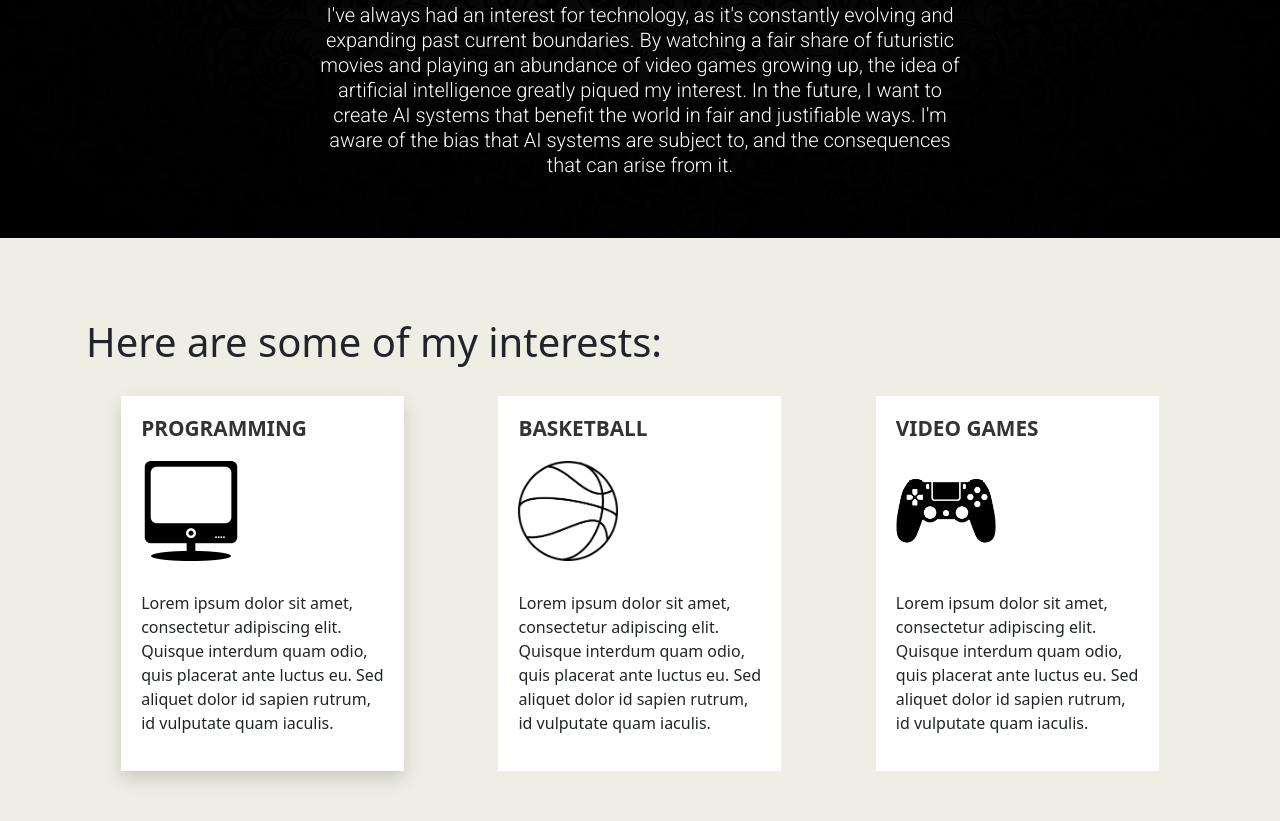
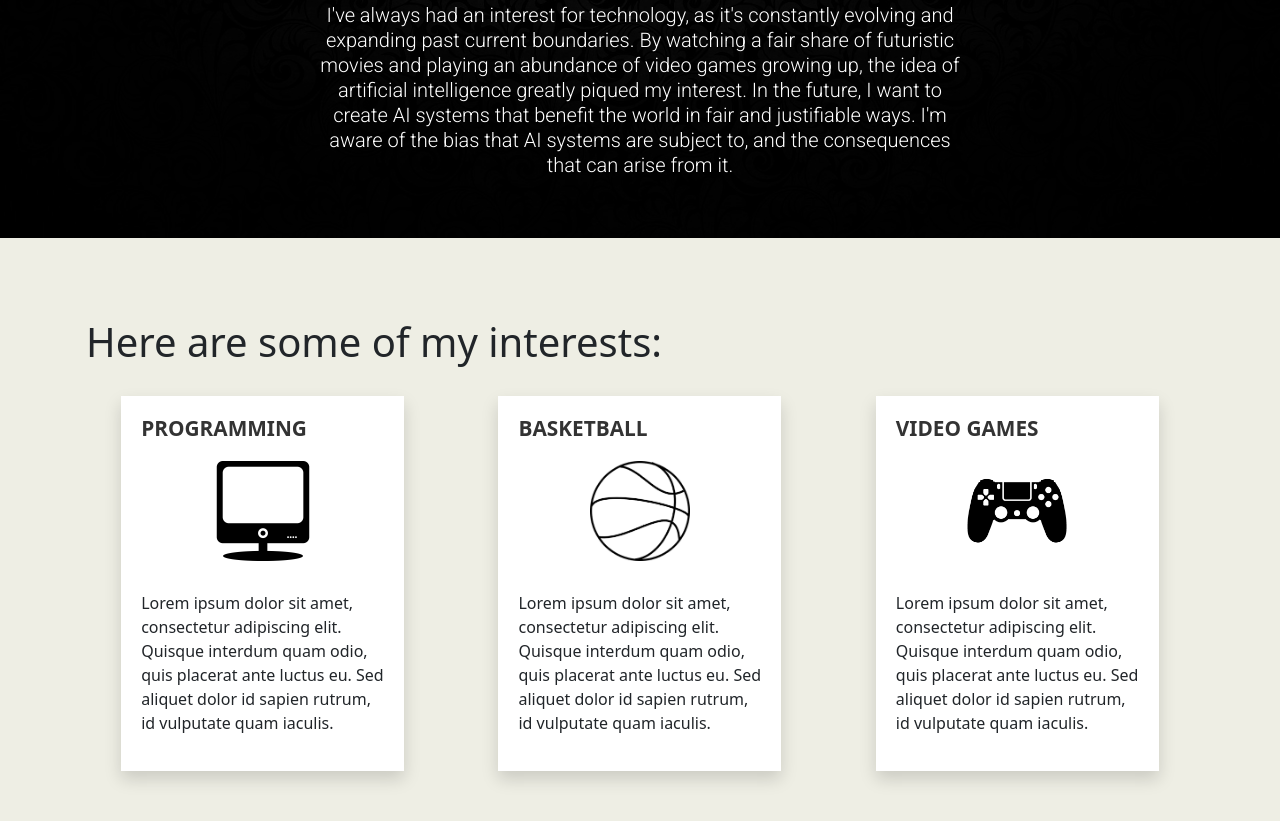
Before and after one commit to awes0me151/awes0me151.github.io, a plain HTML site: page index.html in a window 1280 px wide. Shown: the part 618-1439 px from the top of the page. Drawn offline with nearby package versions, Linux system fonts and the light colour scheme; a web font is replaced by a local one.

Commit message:
fixed columns

```diff
--- a/css/styles.css
+++ b/css/styles.css
@@ -108,3 +108,7 @@ body {
 .interests {
     margin-bottom: 30px;
 }
+
+.center-img {
+    text-align: center;
+}
--- a/index.html
+++ b/index.html
@@ -52,19 +52,19 @@
     <div class="row justify-content-around">
         <div class="col-lg-3 col-md-4 col-sm-12 item shadow">
             <h3 class="feature-title">Programming</h3>
-            <img src="imgs/computer.png" class="img-fluid">
+            <div class="center-img"><img src="imgs/computer.png" class="img-fluid"></div>
             <p>Lorem ipsum dolor sit amet, consectetur adipiscing elit. Quisque interdum quam odio, quis placerat ante luctus eu. Sed aliquet dolor id sapien rutrum, id vulputate quam iaculis.</p>
         </div>
 
-        <div class="col-lg-3 col-md-4 col-sm-12 item">
+        <div class="col-lg-3 col-md-4 col-sm-12 item shadow">
             <h3 class="feature-title">Basketball</h3>
-            <img src="imgs/basketball.png" class="img-fluid">
+            <div class="center-img"><img src="imgs/basketball.png" class="img-fluid"></div>
             <p>Lorem ipsum dolor sit amet, consectetur adipiscing elit. Quisque interdum quam odio, quis placerat ante luctus eu. Sed aliquet dolor id sapien rutrum, id vulputate quam iaculis.</p>
         </div>
 
-        <div class="col-lg-3 col-md-4 col-sm-12 item">
+        <div class="col-lg-3 col-md-4 col-sm-12 item shadow">
             <h3 class="feature-title">Video Games</h3>
-            <img src="imgs/videogames.png" class="img-fluid">
+            <div class="center-img"><img src="imgs/videogames.png" class="img-fluid"></div>
             <p>Lorem ipsum dolor sit amet, consectetur adipiscing elit. Quisque interdum quam odio, quis placerat ante luctus eu. Sed aliquet dolor id sapien rutrum, id vulputate quam iaculis.</p>
         </div>
     </div>
```
